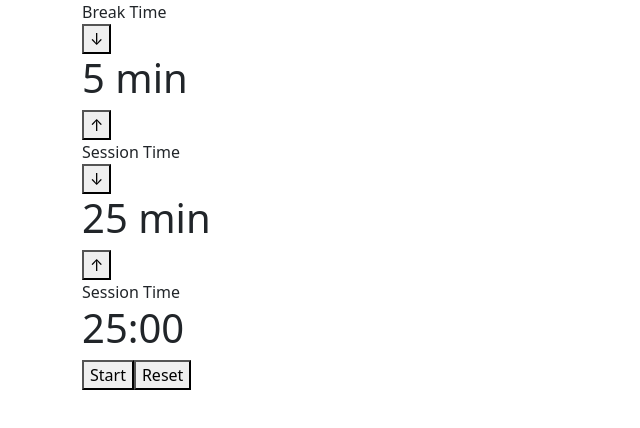
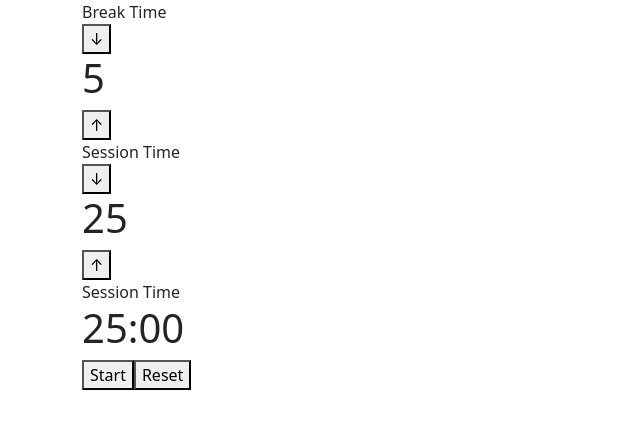
Before and after one commit to Milda100/Timer, a React (Vite) app in the folder clock/: page / in a window 1280 px wide. Shown: the top 428 px of the page, without its empty margins (0-640 px from the left). Built offline with nearby package versions, Linux system fonts and the light colour scheme.

Commit message:
fixed testing issues

```diff
--- a/clock/src/App.jsx
+++ b/clock/src/App.jsx
@@ -6,8 +6,8 @@ import Break from './components/Break'
 import Session from './components/Session'
 
 function App() {
-const [sessionTime, setSessionTime] = useState(1500);
-const [breakTime, setBreakTime] = useState(300);
+const [sessionTime, setSessionTime] = useState(25);
+const [breakTime, setBreakTime] = useState(5);
 
   return (
     <>
--- a/clock/src/components/Break.jsx
+++ b/clock/src/components/Break.jsx
@@ -5,9 +5,9 @@ const Break = ({breakTime, setBreakTime}) => {
   return (
     <>
       <label id="break-label" htmlFor="break-length">Break Time</label><br/>
-      <button id="break-decrement" onClick={() => setBreakTime(prev => Math.max(prev - 60, 60))}>↓</button>
-      <h1 id="break-length">{breakTime / 60} min</h1>
-      <button id="break-increment" onClick={() => setBreakTime(prev => Math.min(prev + 60, 3600))}>↑</button><br/>
+      <button id="break-decrement" onClick={() => setBreakTime(prev => Math.max(prev - 1, 1))}>↓</button>
+      <h1 id="break-length">{breakTime}</h1>
+      <button id="break-increment" onClick={() => setBreakTime(prev => Math.min(prev + 1, 60))}>↑</button><br/>
     </>
   );
 };
--- a/clock/src/components/Session.jsx
+++ b/clock/src/components/Session.jsx
@@ -5,9 +5,9 @@ const Session = ({sessionTime, setSessionTime}) => {
     return (
         <>
             <label id="session-label" htmlFor="session-length">Session Time</label><br/>
-            <button id="session-decrement" onClick={() => setSessionTime(prev => Math.max(prev - 60, 60))}>↓</button>
-            <h1 id="session-length">{sessionTime / 60} min</h1>
-            <button id="session-increment" onClick={() => setSessionTime(prev => Math.min(prev + 60, 3600))}>↑</button><br/>
+            <button id="session-decrement" onClick={() => setSessionTime(prev => Math.max(prev - 1, 1))}>↓</button>
+            <h1 id="session-length">{sessionTime}</h1>
+            <button id="session-increment" onClick={() => setSessionTime(prev => Math.min(prev + 1, 60))}>↑</button><br/>
         </>
     )
 }
--- a/clock/src/components/TimeDisplay.jsx
+++ b/clock/src/components/TimeDisplay.jsx
@@ -2,9 +2,12 @@ import { useState, useEffect } from "react";
 import beepSound from '../assets/audio/beepSound.mp3'
 
 const TimeDisplay = ({breakTime, setBreakTime, sessionTime, setSessionTime}) => {
- const [timeLeft, setTimeLeft] = useState(1500);
+ const [timeLeft, setTimeLeft] = useState(sessionTime * 60);
  const [isRunning, setIsRunning] = useState(false);
  const [onBreak, setOnBreak] = useState(false);
+
+ console.log("Initial sessionTime:", sessionTime);
+console.log("Initial timeLeft:", timeLeft);
 
  const controlBeepSound = (action) => {
     const beepSound = document.getElementById("beep");
@@ -34,7 +37,7 @@ const TimeDisplay = ({breakTime, setBreakTime, sessionTime, setSessionTime}) =>
 
         setOnBreak(prev => {
             const newState = !prev;
-            setTimeLeft(newState ? breakTime : sessionTime); // ✅ Correctly sets next timer duration
+            setTimeLeft(newState ? breakTime * 60 : sessionTime * 60); // Correctly sets next timer duration
             return newState;
         });
     }
@@ -47,10 +50,12 @@ const TimeDisplay = ({breakTime, setBreakTime, sessionTime, setSessionTime}) =>
     return `${minutes}:${seconds}`;
  };
 
+ console.log("formatTime:", formatTime());
+
 const handlePlayPause = () => {
     setIsRunning(prev => {
-        if (!prev && timeLeft === 1500) { //Only set timeLeft when starting for the first time
-            setTimeLeft(sessionTime);
+        if (!prev && timeLeft === (25 * 60)) { //Only set timeLeft when starting for the first time
+            setTimeLeft(sessionTime * 60);
         }
         return !prev; //Toggle play/pause without resetting timeLeft
     });
@@ -59,9 +64,9 @@ const handlePlayPause = () => {
 const handleReset = () => {
     setIsRunning(false); // stop the timer
     setOnBreak(false); // break state resets
-    setBreakTime(300); // Reset break length to 5 minutes
-    setSessionTime(1500); // Reset session length to 25 minutes
-    setTimeLeft(1500); // Reset time-left to default session time
+    setBreakTime(5); // Reset break length to 5 minutes
+    setSessionTime(25); // Reset session length to 25 minutes
+    setTimeLeft(25 * 60); // Reset time-left to default session time
 
     controlBeepSound("stop");
 
```
